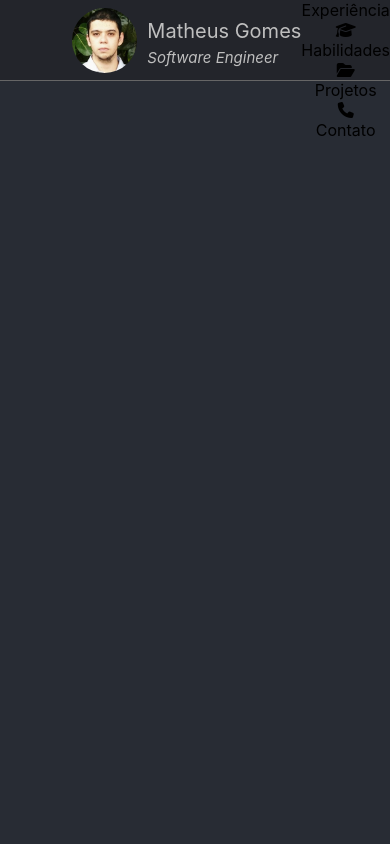
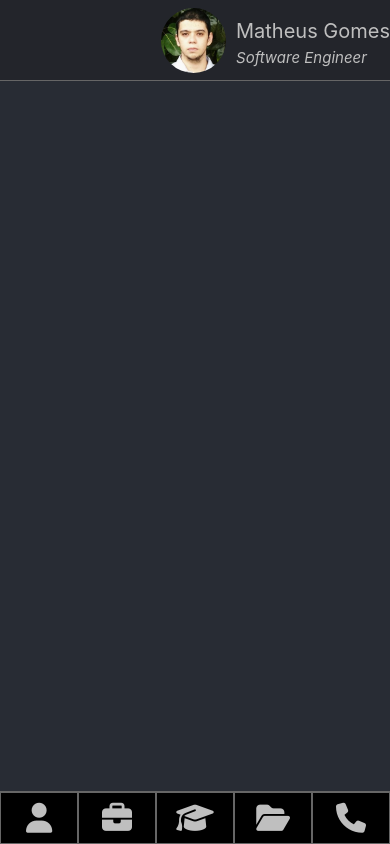
Before and after one commit to matheus-lima92/github-personal-page, a React (Create React App) app: page / in a window 390 px wide. Built offline with nearby package versions, Linux system fonts and the light colour scheme.

Commit message:
responsive menu

```diff
--- a/src/Components/SideMenu/Menu/styles.js
+++ b/src/Components/SideMenu/Menu/styles.js
@@ -1,5 +1,6 @@
 import styled from 'styled-components';
 
+import colors from 'common/colors';
 import definitions from 'common/definitions';
 
 export const MenuStyled = styled.div`
@@ -9,4 +10,13 @@ export const MenuStyled = styled.div`
     margin: auto;
     margin-top: 90px;
   }
+  @media (max-width: ${definitions.DESKTOP_MIN_WIDTH - 1}px) {
+    position: absolute;
+    border-top: 1px solid ${colors.borders};
+    width: 100%;
+    bottom: 0px;
+    display: flex;
+    align-item: center;
+    justify-content: space-between;
+  }
 `;
--- a/src/Components/SideMenu/MenuItem/styles.js
+++ b/src/Components/SideMenu/MenuItem/styles.js
@@ -5,16 +5,16 @@ import definitions from 'common/definitions';
 
 export const MenuItemStyled = styled.div`
   cursor: pointer;
+  display: flex;
+  align-items: center;
+  justify-content: center;
+  color: ${colors.sideMenuText};
   @media (min-width: ${definitions.DESKTOP_MIN_WIDTH}px) {
-    color: ${colors.sideMenuText};
     font-size: 18px;
     width: 170px;
     height: 25px;
     margin: auto;
     margin-top: 20px;
-    display: flex;
-    align-items: center;
-    justify-content: center;
     .icon-container {
       width: 25px;
       height: inherit;
@@ -30,4 +30,14 @@ export const MenuItemStyled = styled.div`
       margin-left: 8px;
     }
   }
+  @media (max-width: ${definitions.DESKTOP_MIN_WIDTH -1}px) {
+    border: 1px solid ${colors.borders};
+    height: 50px;
+    font-size: 30px;
+    width: 20%;
+    background-color: black;
+    .option-container {
+      display: none;
+    }
+  }
 `;
```
